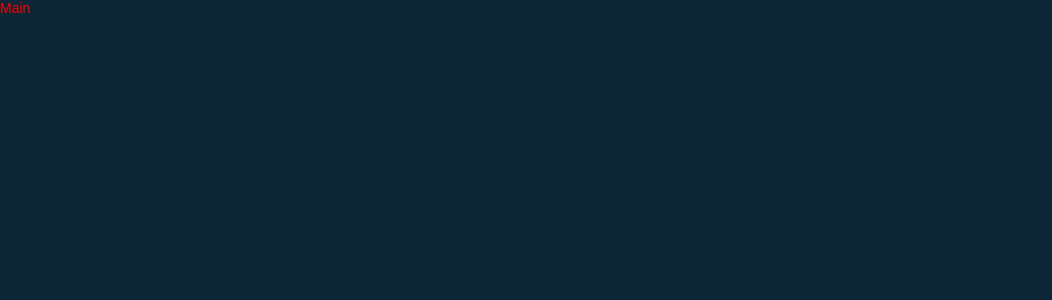
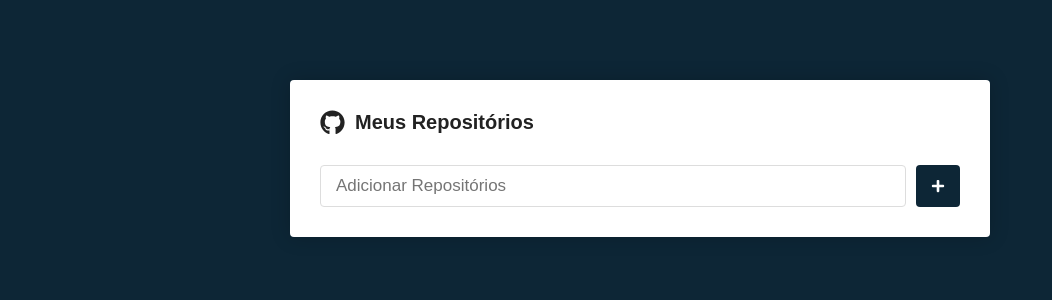
Before and after one commit to eduardoolimpiodev/Projeto-Repositorios, a React (Create React App) app in the folder project-repos/: page / in a window 1280 px wide. Shown: the top 300 px of the page, without its empty margins (0-1052 px from the left). Built offline with nearby package versions, Linux system fonts and the light colour scheme.

Commit message:
feature: Estilizando página Main

```diff
--- a/project-repos/package.json
+++ b/project-repos/package.json
@@ -8,6 +8,7 @@
     "@testing-library/user-event": "^13.5.0",
     "react": "^18.2.0",
     "react-dom": "^18.2.0",
+    "react-icons": "^4.8.0",
     "react-router-dom": "^5.3.4",
     "react-scripts": "5.0.1",
     "styled-components": "^5.3.10",
--- a/project-repos/src/pages/Main/index.js
+++ b/project-repos/src/pages/Main/index.js
@@ -1,11 +1,22 @@
 import React from "react";
-import { Title } from './styles'
+import { Container, Form, SubmitButton  } from './styles'
+import { FaGithub, FaPlus } from 'react-icons/fa'
 
 export default function Main() {
     return (
-        <Title>
-            Main
+        <Container>
+            <h1>
+                <FaGithub size={25} />
+                Meus Repositórios
+            </h1>
 
-        </Title>
+            <Form onSubmit={() => {}}>
+                <input type="text" placeholder="Adicionar Repositórios" />
+
+                <SubmitButton>
+                <FaPlus color="#FFF" size={14} />
+                </SubmitButton>
+            </Form>
+        </Container>
     )
 }
--- a/project-repos/src/pages/Main/styles.js
+++ b/project-repos/src/pages/Main/styles.js
@@ -1,10 +1,50 @@
 import styled from 'styled-components'
 
-export const Title = styled.div`
- color: #FF0000;
+export const Container = styled.div`
+ max-width: 700px;
+ background: #FFF;
+ border-radius: 4px;
+ box-shadow: 0 0 20px rgba(0,0,0,0.2);
+ padding: 30px;
+ margin: 80px auto;
+
+ h1 {
+    font-size: 20px;
+    display: flex;
+    align-items: center;
+    flex-direction: row;
+
+    svg {
+        margin-right: 10px;
+    }
 
 
- span {
-    color: blue;
  }
+
 `;
+
+export const Form = styled.form`
+ margin-top: 30px;
+ display: flex;
+ flex-direction: row;
+
+ input {
+    flex:1;
+    border: 1px solid #DDD;
+    padding: 10px 15px;
+    border-radius: 4px;
+    font-size: 17px;
+ }
+
+`;
+
+export const SubmitButton = styled.button`
+ background: #0D2636;
+ border: 0;
+ border-radius: 4px;
+ margin-left: 10px;
+ padding: 0 15px;
+ display: flex;
+ justify-content: center;
+ align-items: center;
+`;
```
Also changed, not shown: 1 other file (tests, documents, lock files or other folders).
